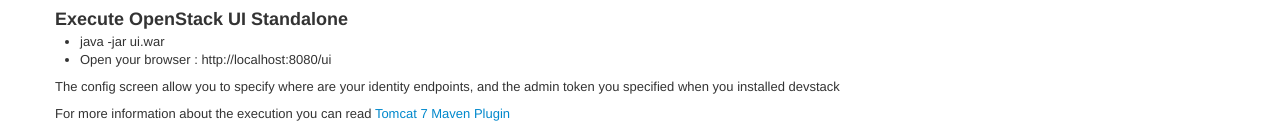
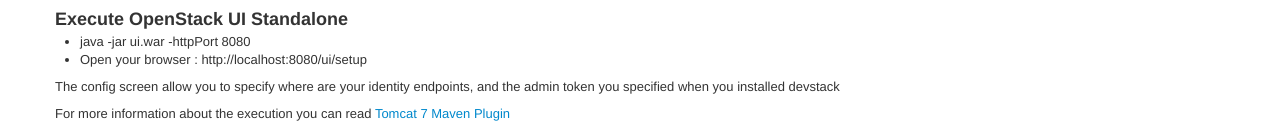
Before and after one commit to woorea/woorea.github.com, a plain HTML site: page openstack-ui/index.html in a window 1280 px wide. Shown: the part 586-709 px from the top of the page. Drawn offline with Linux system fonts and the light colour scheme.

Commit message:
port and setup

```diff
--- a/openstack-ui/index.html
+++ b/openstack-ui/index.html
@@ -85,8 +85,8 @@
 		<h3>Execute OpenStack UI Standalone</h3>
 
 		<ul>
-			<li>java -jar ui.war</li>
-			<li>Open your browser : http://localhost:8080/ui</li>
+			<li>java -jar ui.war -httpPort 8080</li>
+			<li>Open your browser : http://localhost:8080/ui/setup</li>
 		</ul>
 
 		<p>The config screen allow you to specify where are your identity endpoints, and the admin token you specified when you installed devstack</p>
```
